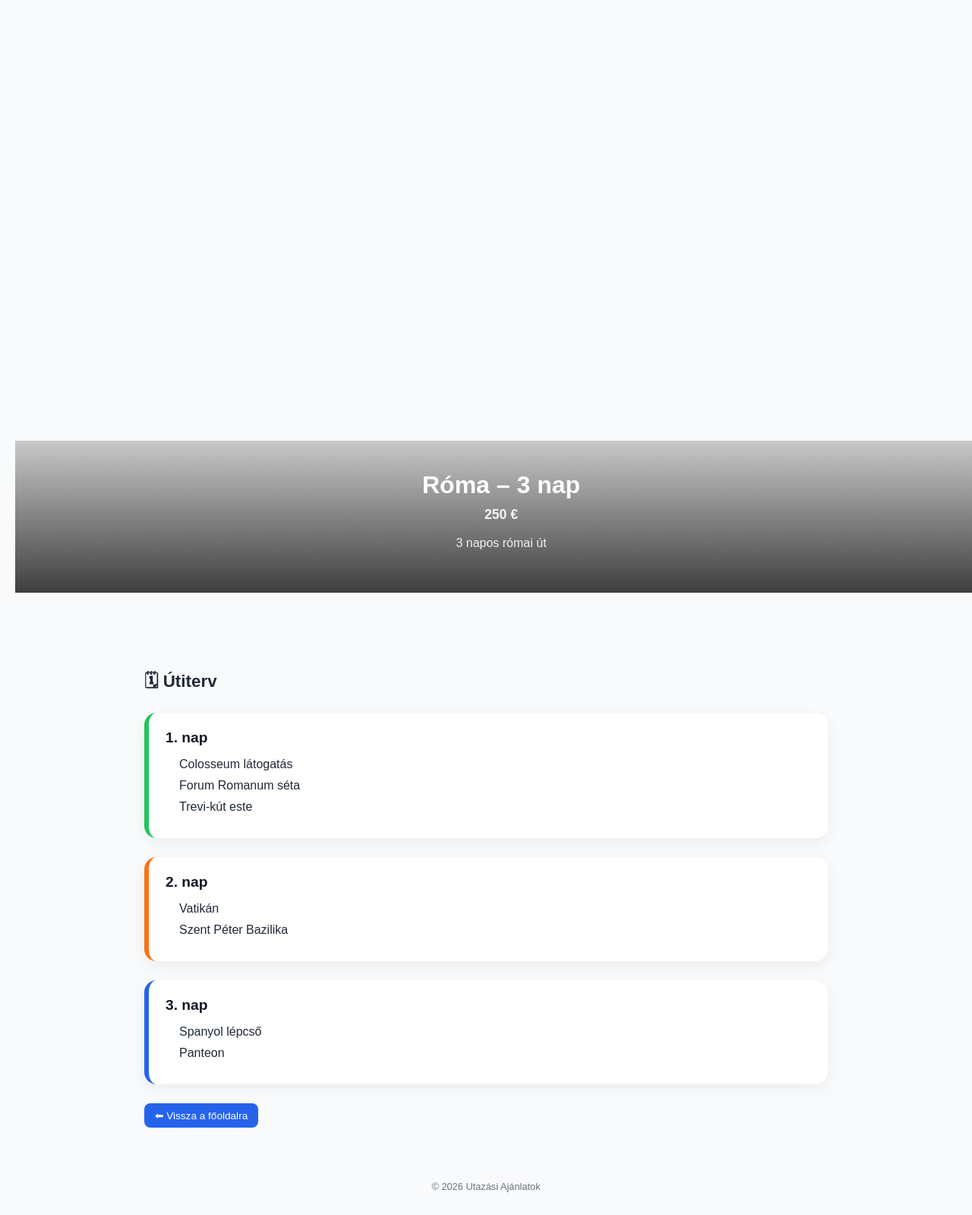
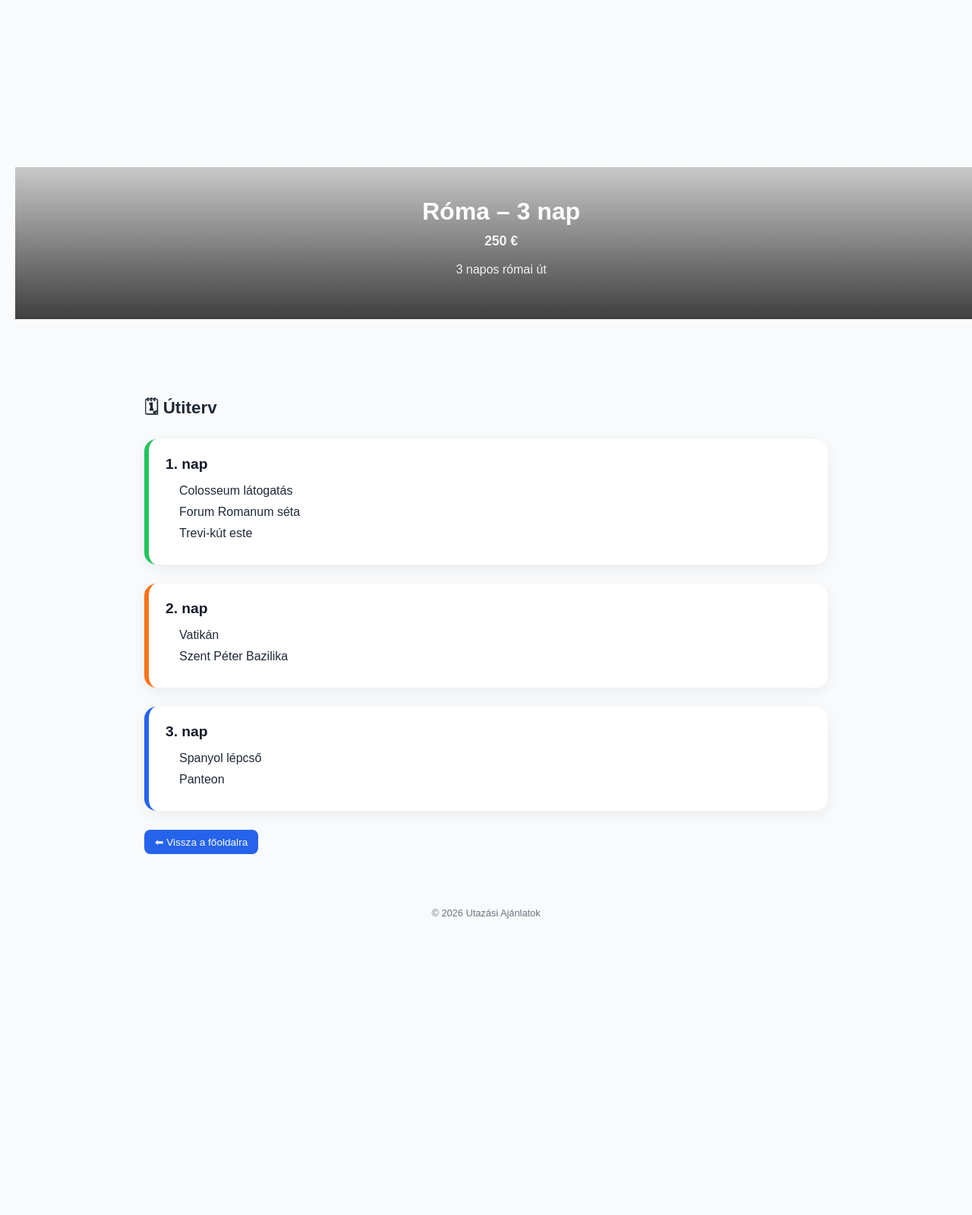
Before and after one commit to Norbi6/travel_site, a Jekyll site: the page built from _offers/rome3.md, in a window 1280 px wide. Shown: the whole page at 76% size. Built offline with Jekyll 4.4.1, drawn with Linux system fonts in a browser that asks for light colours; after the commit the page ends 1239 px from its top, so only the background shows below that.

Commit message:
Update style.css

```diff
--- a/assets/css/style.css
+++ b/assets/css/style.css
@@ -196,14 +196,15 @@ footer {
 
 .offer-hero {
   width: 100%;
-  aspect-ratio: 16 / 9;
+  height: clamp(220px, 40vh, 420px);
   background-size: cover;
-  background-position: center;
+  background-position: center top;
   background-repeat: no-repeat;
   position: relative;
   display: flex;
   align-items: flex-end;
 }
+
 
 
 .hero-overlay {
```
